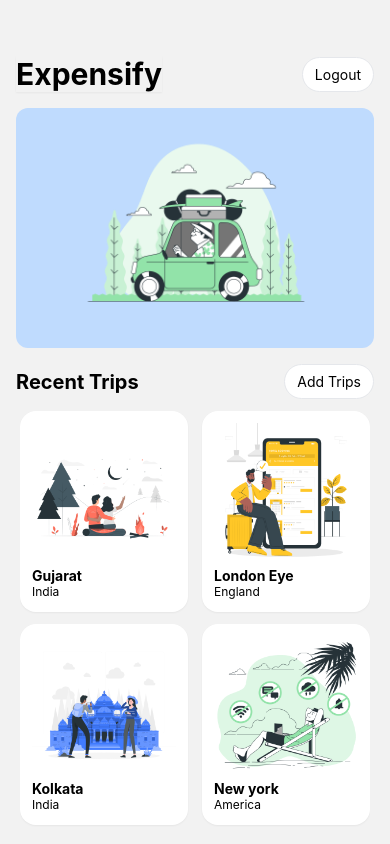
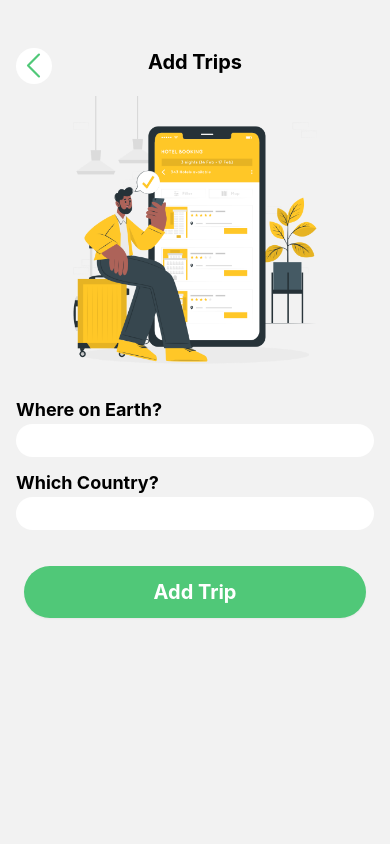
Before and after one commit to Akash742/expensify, a React Native app: screen /AddTrip in a window 390 px wide. Built offline with nearby package versions, Linux system fonts and the light colour scheme.

Commit message:
Build AddTripScreen

```diff
--- /dev/null
+++ b/components/BackButton.js
@@ -0,0 +1,17 @@
+import React from 'react';
+import { TouchableOpacity, View } from 'react-native';
+import { ChevronLeftIcon } from 'react-native-heroicons/outline';
+import { colors } from '../theme';
+import { useNavigation } from '@react-navigation/native';
+
+function BackButton() {
+    const navigation = useNavigation();
+
+    return (
+        <TouchableOpacity onPress={() => navigation.goBack()} className="bg-white rounded-full w-9 h-9">
+            <ChevronLeftIcon size={35} color={colors.button}/>
+        </TouchableOpacity>
+    );
+}
+
+export default BackButton;
--- /dev/null
+++ b/components/EmptyList.js
@@ -0,0 +1,13 @@
+import React from 'react';
+import { View, Text, Image } from 'react-native';
+
+function EmptyList({message}) {
+    return (
+        <View className="flex justify-center items-center my-5 space-y-3">
+            <Image source={require('../assets/images/empty.png')} className="w-36 h-36"/>
+            <Text className="font-bold text-gray-400">{message || `Data Not Found`}</Text>
+        </View>
+    );
+}
+
+export default EmptyList;
--- a/navigation/AppNavigation.js
+++ b/navigation/AppNavigation.js
@@ -1,19 +1,38 @@
-import * as React from 'react';
-import { NavigationContainer } from '@react-navigation/native';
-import { createNativeStackNavigator } from '@react-navigation/native-stack';
-import HomeScreen from '../screens/HomeScreen';
-import LoginScreen from '../screens/LoginScreen';
-
+import * as React from "react";
+import { NavigationContainer } from "@react-navigation/native";
+import { createNativeStackNavigator } from "@react-navigation/native-stack";
+import HomeScreen from "../screens/HomeScreen";
+import LoginScreen from "../screens/LoginScreen";
+import AddTripScreen from "../screens/AddTripScreen";
+import AddExpenseScreen from "../screens/AddExpenseScreen";
 
 const Stack = createNativeStackNavigator();
 
 export default function AppNavigation() {
   return (
     <NavigationContainer>
-        <Stack.Navigator initialRouteName='Home'>
-            <Stack.Screen options={{headerShown: false}} name='Home' component={HomeScreen}/>
-            <Stack.Screen options={{headerShown: false}} name='Login' component={LoginScreen}/>
-        </Stack.Navigator>
+      <Stack.Navigator initialRouteName="Home">
+        <Stack.Screen
+          options={{ headerShown: false }}
+          name="Home"
+          component={HomeScreen}
+        />
+        <Stack.Screen
+          options={{ headerShown: false }}
+          name="Login"
+          component={LoginScreen}
+        />
+        <Stack.Screen
+          options={{ headerShown: false }}
+          name="AddTrip"
+          component={AddTripScreen}
+        />
+        <Stack.Screen
+          options={{ headerShown: false }}
+          name="AddExpense"
+          component={AddExpenseScreen}
+        />
+      </Stack.Navigator>
     </NavigationContainer>
   );
 }
--- a/package.json
+++ b/package.json
@@ -17,8 +17,10 @@
     "react": "18.2.0",
     "react-native": "0.72.3",
     "react-native-classnames": "^0.1.1",
+    "react-native-heroicons": "^3.2.0",
     "react-native-safe-area-context": "4.6.3",
     "react-native-screens": "~3.22.0",
+    "react-native-svg": "^13.11.0",
     "tailwind-react-native-classnames": "^1.5.1",
     "tailwindcss": "^3.3.2"
   },
--- /dev/null
+++ b/screens/AddExpenseScreen.js
@@ -0,0 +1,11 @@
+import React from 'react';
+
+function AddExpenseScreen(props) {
+    return (
+        <View>
+
+        </View>
+    );
+}
+
+export default AddExpenseScreen;
--- /dev/null
+++ b/screens/AddTripScreen.js
@@ -0,0 +1,56 @@
+import React, { useState } from 'react';
+import { View, Text, Image, TextInput, TouchableOpacity } from 'react-native';
+import ScreenWrapper from '../components/ScreenWrapper';
+import { colors } from '../theme';
+import BackButton from '../components/BackButton';
+import { useNavigation } from '@react-navigation/native';
+
+function AddTripScreen(props) {
+    const[ place, setPlace ] = useState('');
+    const[ country, setCountry ] = useState('');
+
+    const navigation = useNavigation();
+
+    const handleAddTrip = () => {
+        if(place && country)
+        {
+            //Good to Go
+            console.log("Place: ", place);
+            console.log("Country: ", country);
+
+            navigation.navigate('Home');
+        }
+        else
+        {
+            //Show Error
+        }
+    }
+    return (
+        <ScreenWrapper>
+            <View className="flex justify-between h-full mx-4">
+                <View className="relative mt-2">
+                    <View className="absolute top-0 left-0">
+                        <BackButton/>
+                    </View>
+                    <Text className={`${colors.heading} text-xl font-bold text-center`}>Add Trips</Text>
+                    <View className="flex-row justify-center items-center my-3 mt-5">
+                        <Image className="w-72 h-72" source={require('../assets/images/4.png')}/>
+                    </View>
+                    <View classsName="space-y-2 mx-2">
+                        <Text className={`${colors.heading} font-bold text-lg`}>Where on Earth?</Text>
+                        <TextInput value={place} onChangeText={value => setPlace(value)} className="p-2 bg-white rounded-full mb-3"/>
+                        <Text className={`${colors.heading} font-bold text-lg`}>Which Country?</Text>
+                        <TextInput value={country} onChangeText={value => setCountry(value)} className="p-2 bg-white rounded-full mb-3"/>
+                    </View>
+                </View>
+                <View>
+                    <TouchableOpacity onPress={handleAddTrip} style={{backgroundColor: colors.button}} className="rounded-full p-3 my-6 mx-2 shadow-sm">
+                        <Text className={`${colors.heading} font-bold text-xl text-white text-center`}>Add Trip</Text>
+                    </TouchableOpacity>
+                </View>
+            </View>
+        </ScreenWrapper>
+    );
+}
+
+export default AddTripScreen;
--- a/screens/HomeScreen.js
+++ b/screens/HomeScreen.js
@@ -3,6 +3,8 @@ import { FlatList, Image, Text, TouchableOpacity, View } from "react-native";
 import ScreenWrapper from "../components/ScreenWrapper";
 import { colors } from "../theme";
 import randomImage from "../assets/images/randomImage";
+import EmptyList from "../components/EmptyList";
+import { useNavigation } from "@react-navigation/native";
 
 const items = [
     {
@@ -28,6 +30,8 @@ const items = [
   ]
 
 function HomeScreen(props) {
+  const navigation = useNavigation();
+
   return (
     <ScreenWrapper className="flex-1">
       <View className="flex-row items-center justify-between p-4">
@@ -47,7 +51,7 @@ function HomeScreen(props) {
       <View className="px-4 space-y-3">
         <View className="flex-row justify-between items-center">
             <Text className={`${colors.heading} font-bold text-xl`}>Recent Trips</Text>
-            <TouchableOpacity className="p-2 px-3 bg-white border border-gray-200 rounded-full">
+            <TouchableOpacity onPress={() => navigation.navigate("AddTrip")} className="p-2 px-3 bg-white border border-gray-200 rounded-full">
                 <Text className={colors.heading}>Add Trips</Text>
             </TouchableOpacity>
         </View>
@@ -57,6 +61,7 @@ function HomeScreen(props) {
             <FlatList
                 data={items}
                 numColumns={2}
+                ListEmptyComponent={<EmptyList message={"You haven't added any trips yet"}/>}
                 keyExtractor={item => item.id}
                 showsVerticalScrollIndicator={false}
                 columnWrapperStyle={
--- a/tailwind.config.js
+++ b/tailwind.config.js
@@ -1,6 +1,6 @@
 /** @type {import('tailwindcss').Config} */
 module.exports = {
-  content: ["./app/**/*.{js,jsx,ts,tsx}", "./screens/**/*.{js,jsx,ts,tsx}"],
+  content: ["./app/**/*.{js,jsx,ts,tsx}", "./screens/**/*.{js,jsx,ts,tsx}", "./components/**/*.{js,jsx,ts,tsx}"],
   theme: {
     extend: {},
   },
```
Also changed, not shown: 1 other file (tests, documents, lock files or other folders).
